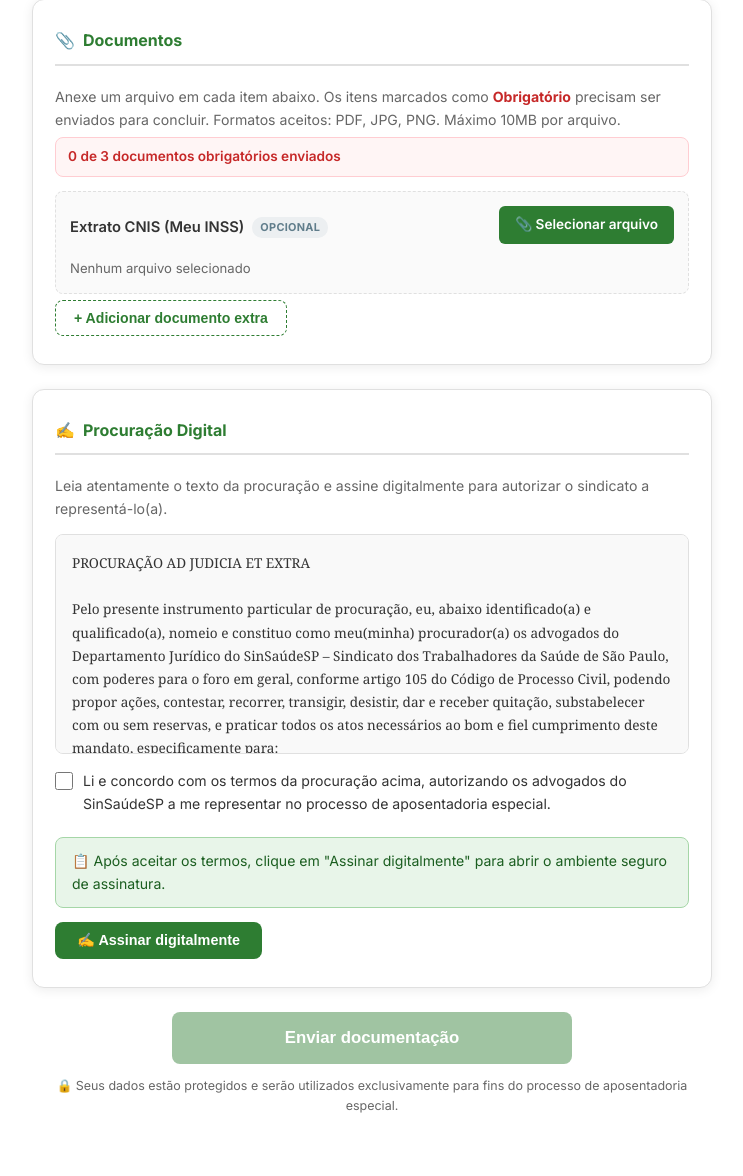
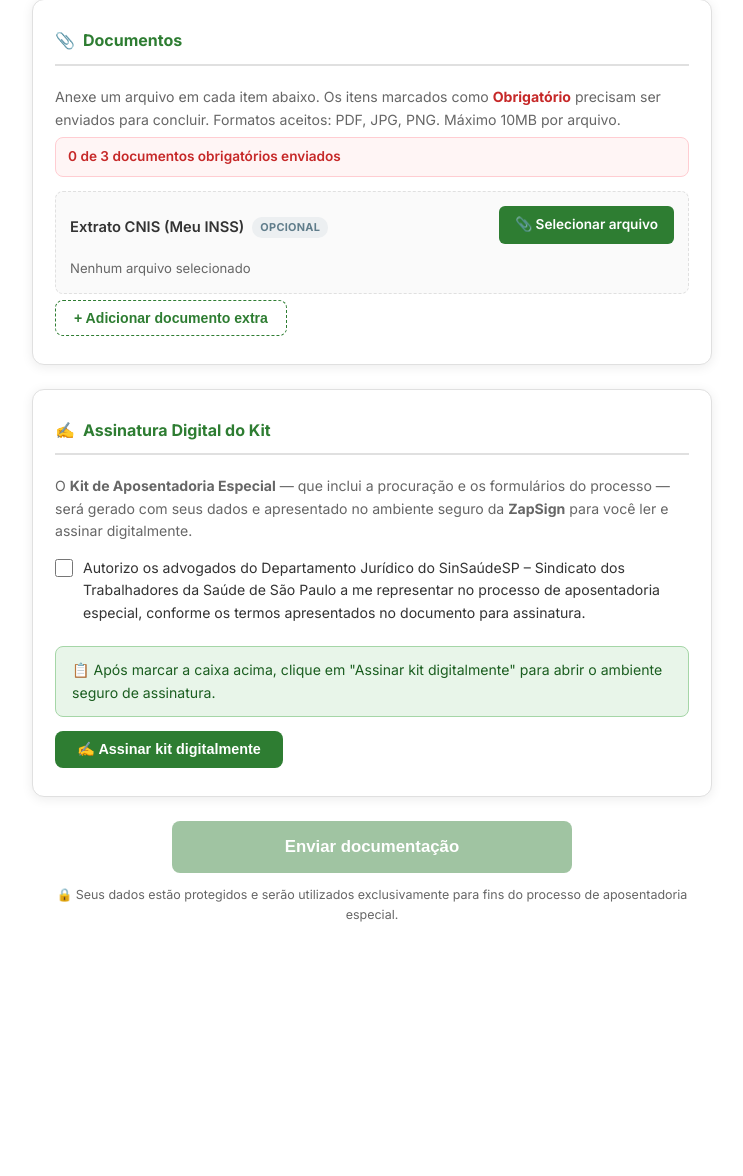
Before and after one commit to Pacheco2802/Sinsaudesp-Aposentadoria-Especial-Page, a Python web app: template templates/etapa2.html in a window 1280 px wide. Shown: the part 353-1529 px from the top of the page, without its empty margins (268-1011 px from the left). After the commit the page ends 1275 px from the top, so only its background shows below. Run offline with Jinja, Linux system fonts and the light colour scheme; the template is opened without the code that fills it, so the values that code supplies are empty.

Commit message:
correção tela 2 etapa

```diff
--- a/static/js/main.js
+++ b/static/js/main.js
@@ -286,7 +286,7 @@ let zapSignPollTimer = null;
 async function iniciarAssinatura() {
   const checkbox = document.getElementById('procuracao_aceite');
   if (checkbox && !checkbox.checked) {
-    alert('Por favor, leia e aceite os termos da procuração antes de assinar.');
+    alert('Por favor, marque a caixa de autorização antes de assinar o kit.');
     return;
   }
 
--- a/templates/etapa2.html
+++ b/templates/etapa2.html
@@ -70,47 +70,37 @@
       </button>
     </div>
 
-    <!-- Procuração Digital -->
+    <!-- Kit Digital — Assinatura -->
     <div class="form-card">
       <div class="form-card-title">
-        <span>✍️</span> Procuração Digital
+        <span>✍️</span> Assinatura Digital do Kit
       </div>
 
       <p style="font-size: 0.88rem; color: var(--cinza-texto); margin-bottom: 14px;">
-        Leia atentamente o texto da procuração e assine digitalmente para autorizar o sindicato a representá-lo(a).
+        O <strong>Kit de Aposentadoria Especial</strong> — que inclui a procuração e os formulários
+        do processo — será gerado com seus dados e apresentado no ambiente seguro da
+        <strong>ZapSign</strong> para você ler e assinar digitalmente.
       </p>
-
-      <div class="procuracao-box">PROCURAÇÃO AD JUDICIA ET EXTRA
-
-Pelo presente instrumento particular de procuração, eu, abaixo identificado(a) e qualificado(a), nomeio e constituo como meu(minha) procurador(a) os advogados do Departamento Jurídico do SinSaúdeSP – Sindicato dos Trabalhadores da Saúde de São Paulo, com poderes para o foro em geral, conforme artigo 105 do Código de Processo Civil, podendo propor ações, contestar, recorrer, transigir, desistir, dar e receber quitação, substabelecer com ou sem reservas, e praticar todos os atos necessários ao bom e fiel cumprimento deste mandato, especificamente para:
-
-1. Requerer, instruir e acompanhar o processo de concessão de Aposentadoria Especial por exposição habitual e permanente a agentes biológicos nocivos à saúde, nos termos do art. 57 da Lei nº 8.213/1991;
-2. Apresentar documentos, requerimentos e recursos administrativos perante o INSS;
-3. Representar o outorgante em processos judiciais perante a Justiça Federal e Turmas Recursais;
-4. Praticar todos os demais atos necessários ao fiel cumprimento deste mandato.
-5. Representar o outorgante em audiências, perícias e demais atos processuais.
-
-Esta procuração é válida até a conclusão definitiva do processo administrativo ou judicial referente à aposentadoria especial, podendo ser revogada a qualquer tempo mediante comunicação por escrito.
-
-O presente mandato é outorgado de forma gratuita, sem qualquer ônus para o outorgante, sendo o serviço prestado pelo sindicato como benefício aos seus filiados e representados.</div>
 
       <div class="checkbox-wrap">
         <input type="checkbox" id="procuracao_aceite" name="procuracao_aceite" required>
         <label for="procuracao_aceite">
-          Li e concordo com os termos da procuração acima, autorizando os advogados do SinSaúdeSP a me representar no processo de aposentadoria especial.
+          Autorizo os advogados do Departamento Jurídico do SinSaúdeSP – Sindicato dos
+          Trabalhadores da Saúde de São Paulo a me representar no processo de aposentadoria
+          especial, conforme os termos apresentados no documento para assinatura.
         </label>
       </div>
 
       <div class="zapsign-section">
         <div class="zapsign-info">
-          📋 Após aceitar os termos, clique em "Assinar digitalmente" para abrir o ambiente seguro de assinatura.
+          📋 Após marcar a caixa acima, clique em "Assinar kit digitalmente" para abrir o ambiente seguro de assinatura.
         </div>
         <button type="button" id="btn-iniciar-assinatura" class="btn-secondary"
                 onclick="iniciarAssinatura()">
-          ✍️ Assinar digitalmente
+          ✍️ Assinar kit digitalmente
         </button>
         <div class="assinatura-confirmada" id="assinatura-confirmada">
-          Documento assinado com sucesso!
+          Kit assinado com sucesso!
         </div>
       </div>
     </div>
```
Also changed, not shown: main.py (+27 -2 lines).
